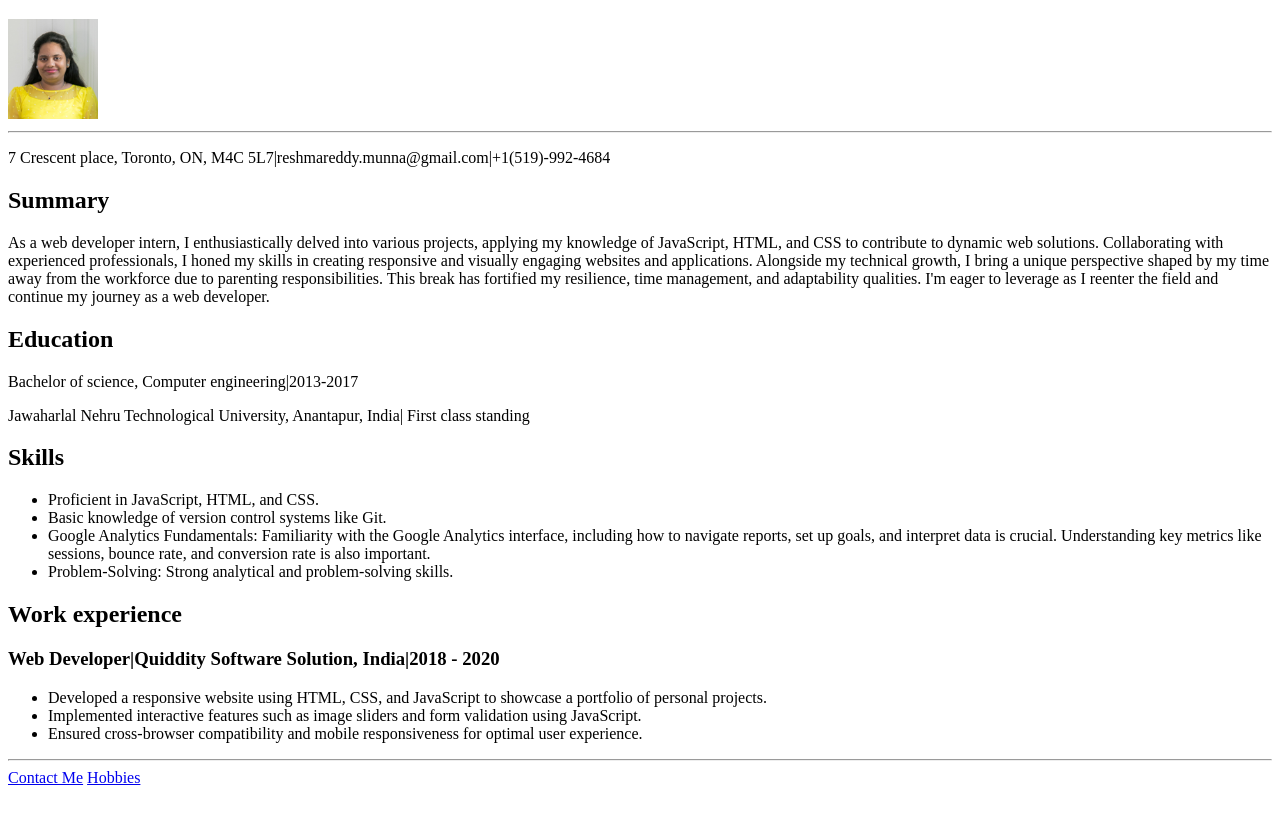
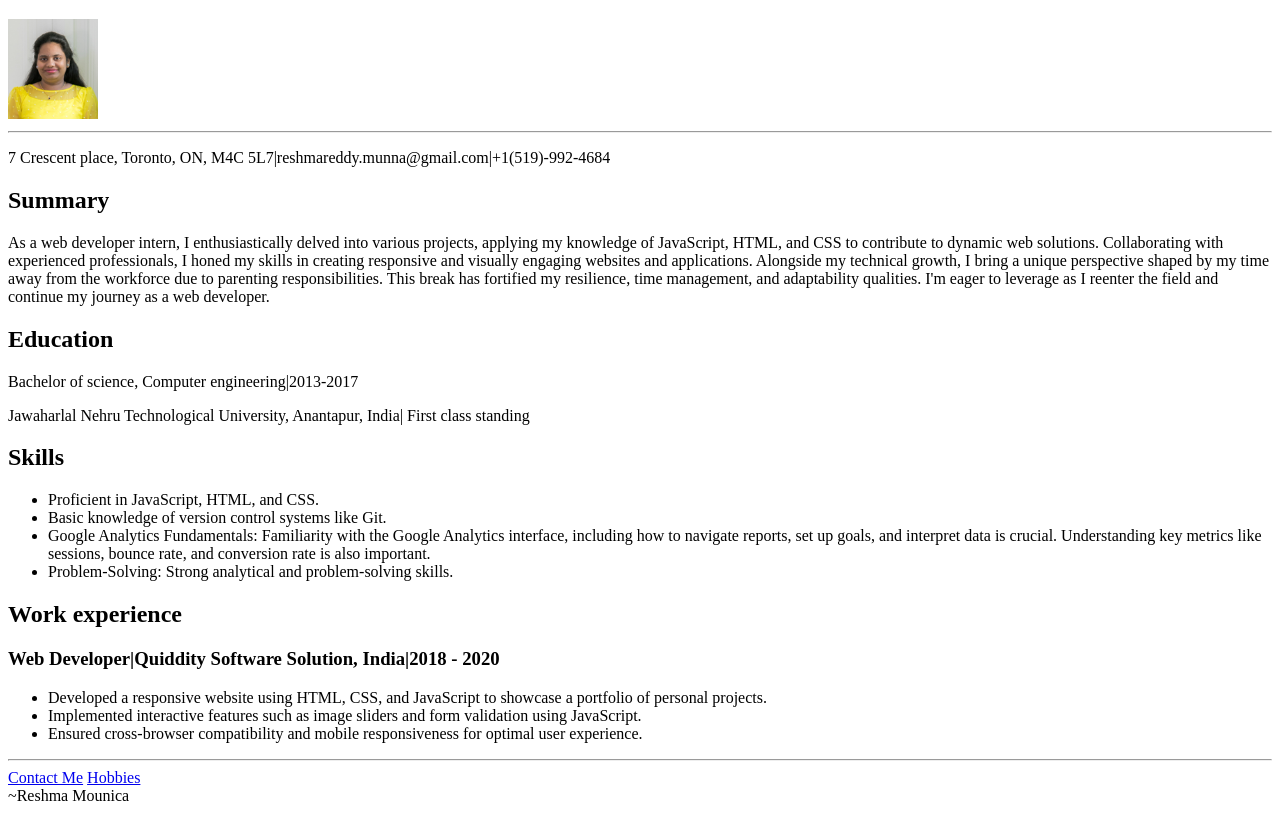
Before and after one commit to Vangala09/MyResume, a plain HTML site: page index.html in a window 1280 px wide. Shown: the part 61-874 px from the top of the page. Drawn offline with Linux system fonts and the light colour scheme.

Commit message:
Update index.html

```diff
--- a/index.html
+++ b/index.html
@@ -41,4 +41,5 @@
         <a href="./Public/contact.html">Contact Me</a>
         <a href="./Public/hobbies.html">Hobbies</a>
     </body>
+    <footer>~Reshma Mounica</footer>
 </html>
```
